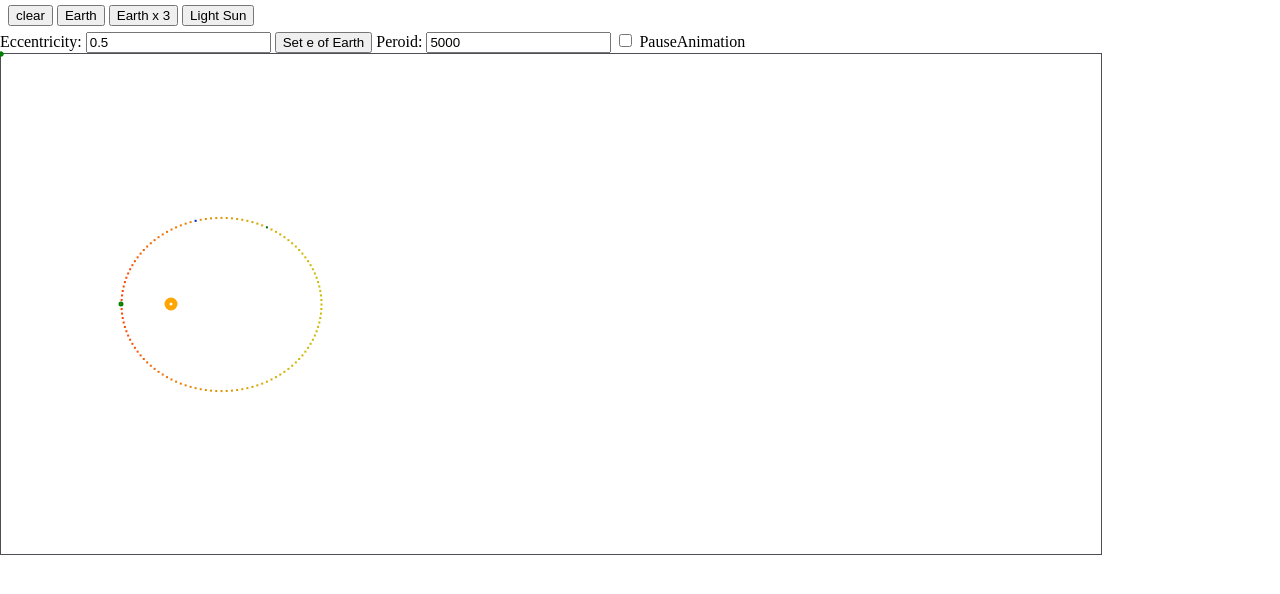
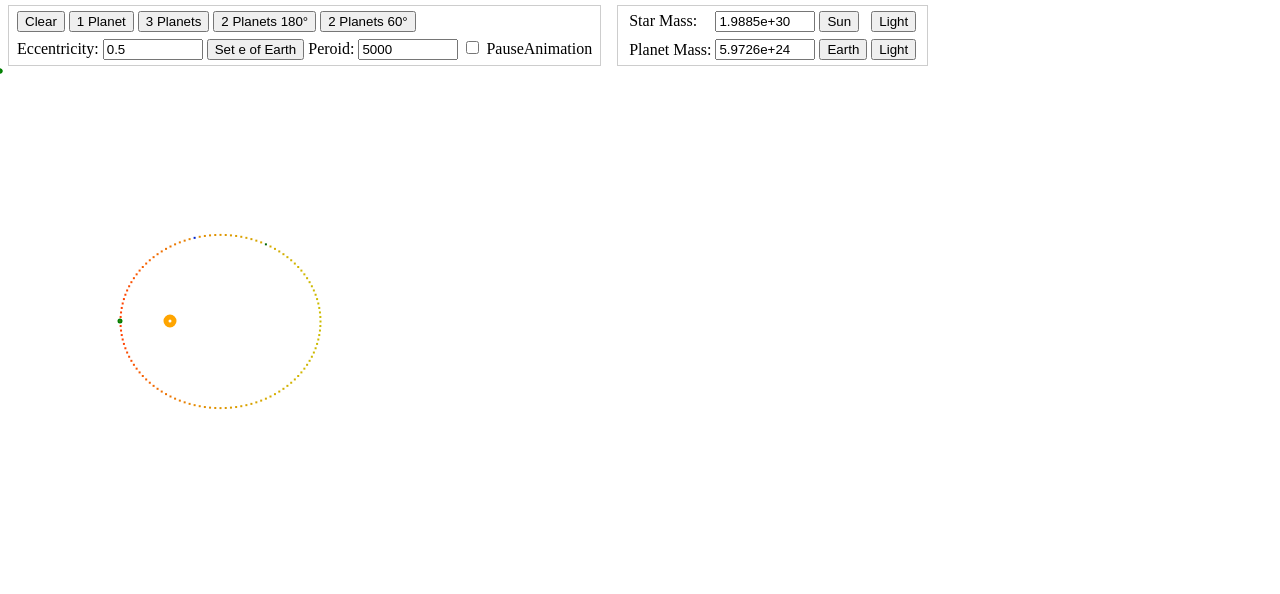
Before and after one commit to GeorgeBobrov/Ellips, a website: page ellips.html in a window 1280 px wide. Drawn offline with Linux system fonts and the light colour scheme.

Commit message:
Simulation of 2 or 3 planets on one orbit. Body mass settings

```diff
--- a/ellips.html
+++ b/ellips.html
@@ -12,22 +12,23 @@ body {
 }
 
 
-.panelMenu {
+header {
 	padding: 0.3rem 0.5rem;
+	display: flex;
 }
 
 
-#canvas_conteiner {
+#panelCanvas {
 	position: relative;
 	width: 1100px;
-	height: 500px;
+	height: calc(100vh - 4rem);
 	margin-bottom: 5px;
+	/* border: 1px solid #3453eb; */
 }
 
 canvas {
-	border: 1px solid #4d4e53;
-	/* color:#4d5353; */
-	/* position: absolute; */
+	/* border: 1px solid #4d4e53; */
+	display: flex;
 }
 
 
@@ -37,8 +38,8 @@ canvas {
 	position: absolute;
 	width: 5px;
 	height: 5px;
-	left: 1px;
-	top: 1px;
+	left: 0px;
+	top: 0px;
 
 	transform: translate(-50%, -50%);
 }
@@ -48,6 +49,27 @@ canvas {
 	display: inline-block;
 }
 
+input[type="number"] {
+	width: 100px
+}
+
+table.panelMasses {
+	border: 1px solid #cdcdcd;
+	margin-left: 1em;
+	padding: 0 0.5rem;
+}
+
+
+.panelMenu {
+	border: 1px solid #cdcdcd;
+	padding: 0.3rem 0.5rem;
+
+}
+
+.panelButtons {
+	margin-bottom: 0.4em;
+}
+
 </style>
 
 	<title>Ellips</title>
@@ -55,15 +77,16 @@ canvas {
 	<meta name="viewport" content="width=device-width, initial-scale=1, user-scalable=no">
 </head>
 <body>
-	<div class="panelMenu" id="panelMenu">
-
-		<button onclick="clearScene()">clear</button>
-		<button onclick="runEarth()">Earth</button>
-		<button onclick="runEarthX3()">Earth x 3</button>
-		<button onclick="lightSun()" id="buttonTestAnim" >Light Sun</button>
-
+	<header>
+		<div class="panelMenu">
+			<div class="panelButtons">
+				<button onclick="clearScene()">Clear</button>
+				<button onclick="runPlanet()">1 Planet</button>
+				<button onclick="runPlanetX3()">3 Planets</button>
+				<button onclick="runPlanetX2_180()">2 Planets 180&deg;</button>
+				<button onclick="runPlanetX2_60()">2 Planets 60&deg;</button>
 			</div>
-
+			<div class="panelSettings">
 				<label for="inputEccentricity">Eccentricity:</label>
 				<input type="number" max="1" step="0.1" value="0.5" id="inputEccentricity">
 				<button onclick="setEccentricityEarth()">Set e of Earth</button>
@@ -72,9 +95,30 @@ canvas {
 				<input type="number" max="100000" step="1000" value="5000" id="inputPeroid">
 
 				<input type = "checkbox" id="cbPause" >
-	<label for="cbPause">PauseAnimation</label>
+				<label for="cbPause" id="labelPause">PauseAnimation</label>
 				<br>
-	<div id="canvas_conteiner" >
+			</div>
+		</div>
+		<table class="panelMasses">
+			<tr class="panelMass">
+				<td><label for="inputStarMass">Star Mass:</label>
+				<td><input type="number" max="1e35" value="1.9885e+30" id="inputStarMass">
+				<td><button onclick="setSunMass()">Sun</button>
+				<td><button onclick="setLightStarMass()">Light</button>
+			</tr>
+
+			<tr class="panelMass">
+				<td><label for="inputPlanetMass">Planet Mass:</label>
+				<td><input type="number" max="1e35" value="5.9726e+24" id="inputPlanetMass">
+				<td><button onclick="setEarthMass()">Earth</button>
+				<td><button onclick="setLightPlanetMass()">Light</button>
+			</tr>
+		</table>
+
+	</header>
+
+
+	<div id="panelCanvas" >
 		<canvas id="scene" width="1100" height="500"></canvas>
 		<div class="planet" id="planet"></div>
 		<div class="planet" id="planet2"></div>
@@ -90,8 +134,23 @@ let planet3 = document.getElementById('planet3')
 let checkboxPause = document.getElementById('cbPause')
 let inputEccentricity = document.getElementById('inputEccentricity');
 let inputPeroid = document.getElementById('inputPeroid');
+let inputStarMass = document.getElementById('inputStarMass');
+let inputPlanetMass = document.getElementById('inputPlanetMass');
+let labelPause = document.getElementById('labelPause');
+let header = document.querySelector('header');
+let panelCanvas = document.getElementById('panelCanvas');
+
 inputEccentricity.onchange = () => lastAction()
 
+
+let newHeight = window.innerHeight - header.clientHeight - 20
+let newWidth = window.innerWidth - 20
+panelCanvas.style.height = newHeight + "px"
+panelCanvas.style.width = newWidth + "px"
+scene.style.height = newHeight + "px"
+scene.style.width = newWidth + "px"
+scene.height = newHeight
+scene.width = newWidth
 
 
 function clearScene() {
@@ -104,71 +163,95 @@ function setEccentricityEarth() {
 	lastAction()
 }
 
-const G = 6.6743E-11
-const Mass_Sun = 1.9885E+30
+function setSunMass() {
+	inputStarMass.value = Mass_Sun
+	lastAction()
+}
+
+function setLightStarMass() {
+	inputStarMass.value = '2e+15'
+	lastAction()
+}
+
+
+function setEarthMass() {
+	inputPlanetMass.value = Mass_Earth
+	lastAction()
+}
+
+function setLightPlanetMass() {
+	inputPlanetMass.value = '5e+14'
+	lastAction()
+}
+
+const G = 6.6743e-11
+const Mass_Sun = 1.9885e+30
 const Perihelion_Earth = 147_098_290_000
 const eccentricity_Earth = 0.01671123
-const Mass_Earth = 5.9726E+24
+const Mass_Earth = 5.9726e+24
 
 const secInDay = 60 * 60 * 24
 
 let simulationSpeedup = 1
 let bodies = []
-let Sun = {}
+let Star = {}
 var lastAction
 
-function runEarth() {
-	if (lastAction != runEarth) clearScene()
-	lastAction = runEarth
+function runPlanet() {
+	if (lastAction != runPlanet) clearScene()
+	lastAction = runPlanet
 
-	const eccentricity = inputEccentricity.value
+	const eccentricity = +inputEccentricity.value
 
 	let screenGravityOrigin = {x: 170, y: 250}
 	cancelAnimationFrame(animationId)
 	bodies = []
 
-	Sun.Mass = Mass_Sun
-	Sun.position = {x: 0, y: 0}
-	bodies.push(Sun)
+	Star.Mass = +inputStarMass.value
+	Star.position = {x: 0, y: 0}
+	bodies.push(Star)
 
-	setupOrbitParameters(planet, Mass_Earth, Perihelion_Earth, eccentricity, Math.PI, screenGravityOrigin, 50)
+	setupOrbitParameters(planet, +inputPlanetMass.value, Perihelion_Earth, eccentricity, Math.PI, screenGravityOrigin, 50)
 	drawEllips(scene, planet)
 	bodies.push(planet)
 
-	simulationSpeedup = planet.Period / (inputPeroid.value / 1000)
+	planet2.style.transform = ''
+	planet3.style.transform = ''
+
+	simulationSpeedup = planet.Period / (+inputPeroid.value / 1000)
 	animationPrevTime_ms = performance.now()
 
 	animationId = requestAnimationFrame(animateFrame)
 }
-runEarth()
+runPlanet()
 
-function runEarthX3() {
-	if (lastAction != runEarthX3) clearScene()
-	lastAction = runEarthX3
+function runPlanetX3() {
+	if (lastAction != runPlanetX3) clearScene()
+	lastAction = runPlanetX3
 
-	const eccentricity = inputEccentricity.value
+	const eccentricity = +inputEccentricity.value
 
 	let screenGravityOrigin = {x: Math.round(scene.width / 2), y: 250}
 	cancelAnimationFrame(animationId)
 	bodies = []
 
-	Sun.Mass = Mass_Sun
-	Sun.position = {x: 0, y: 0}
-	bodies.push(Sun)
+	Star.Mass = +inputStarMass.value
+	Star.position = {x: 0, y: 0}
+	bodies.push(Star)
 
-	setupOrbitParameters(planet, Mass_Earth, Perihelion_Earth, eccentricity, Math.PI, screenGravityOrigin, 50)
+	setupOrbitParameters(planet, +inputPlanetMass.value, Perihelion_Earth, eccentricity, Math.PI, screenGravityOrigin, 50)
 	drawEllips(scene, planet)
 	bodies.push(planet)
 
-	setupOrbitParameters(planet2, Mass_Earth, Perihelion_Earth, eccentricity, Math.PI * 1 / 3, screenGravityOrigin, 50)
+	setupOrbitParameters(planet2, +inputPlanetMass.value, Perihelion_Earth, eccentricity, Math.PI * 1 / 3, screenGravityOrigin, 50)
 	drawEllips(scene, planet2)
 	bodies.push(planet2)
 
-	setupOrbitParameters(planet3, Mass_Earth, Perihelion_Earth, eccentricity, Math.PI * 5 / 3, screenGravityOrigin, 50)
+	setupOrbitParameters(planet3, +inputPlanetMass.value, Perihelion_Earth, eccentricity, Math.PI * 5 / 3, screenGravityOrigin, 50)
 	drawEllips(scene, planet3)
 	bodies.push(planet3)
 
-	simulationSpeedup = planet.Period / (inputPeroid.value / 1000)
+	simulationSpeedup = planet.Period / (+inputPeroid.value / 1000)
 	animationPrevTime_ms = performance.now()
 
 	animationId = requestAnimationFrame(animateFrame)
@@ -188,7 +271,7 @@ function setupOrbitParameters(body, Mass, Perihelion, eccentricity, ArgumentOfPe
 	body.gravityOrigin = gravityOrigin
 	body.omega = ArgumentOfPeriapsis // angle from perihelion point to current position
 
-	body.Period = 2 * Math.PI * Math.sqrt((body.a)**3 / (G * Sun.Mass))
+	body.Period = 2 * Math.PI * Math.sqrt((body.a)**3 / (G * Star.Mass))
 
 	let a = body.a / body.sizeKoef
 	let b = body.b / body.sizeKoef
@@ -326,7 +409,7 @@ function calcEllipsPoint(a, b, alpha) {
 }
 
 function calcOrbitalSpeed(r, a) {
-	return Math.sqrt((G * Sun.Mass)*(2/r - 1/a))
+	return Math.sqrt((G * Star.Mass)*(2/r - 1/a))
 }
 
 
@@ -339,28 +422,48 @@ function animateFrame(time_ms) {
 	let timePast_ms = (time_ms - animationPrevTime_ms)
 	if (timePast_ms < 0) timePast_ms = 0
 
-	for (let body of bodies) {
-		if (body != Sun) {
 	let timeSimulated_ms = 0
 	while (timePast_ms > timeSimulated_ms) {
 		let timeLeft_ms = timePast_ms - timeSimulated_ms
 
-				let maxScreenSpeed_px_ms = Math.max(Math.abs(body.screenSpeedX), Math.abs(body.screenSpeedY), 1000) / 1000
+		let maxScreenSpeed_px_s = 0
+
+		for (let body of bodies)
+			if (body != Star) {
+				maxScreenSpeed_px_s = Math.max(Math.abs(body.screenSpeedX), Math.abs(body.screenSpeedY), maxScreenSpeed_px_s)
+			}
+
+		labelPause.style.color = (maxScreenSpeed_px_s > 1000) ? 'red' : 'unset'
+		if (maxScreenSpeed_px_s > 1000) {
+			maxScreenSpeed_px_s = 1000
+		}
+
+		let maxScreenSpeed_px_ms = maxScreenSpeed_px_s / 1000
 		let optimalInterval_ms = (maxScreenSpeed_px_ms > 0) ? (simulationAccuracy / maxScreenSpeed_px_ms) : simulationAccuracy
 
 		let timeToSimulate_ms = (timeLeft_ms > optimalInterval_ms) ? optimalInterval_ms : timeLeft_ms
-				simulateNewPosition(timeToSimulate_ms / 1000, body)
+		let timeToSimulate_s = timeToSimulate_ms / 1000
+
+		for (let body of bodies)
+			if (body != Star) {
+				simulateNewPosition(timeToSimulate_s, body)
+			}
+
+		for (let body of bodies)
+			if (body != Star) {
+				body.position.x += body.screenSpeedX * timeToSimulate_s
+				body.position.y += body.screenSpeedY * timeToSimulate_s
+			}
+
 		timeSimulated_ms += timeToSimulate_ms
 	}
-			// console.log(`screenSpeedX=${body.screenSpeedX?.toFixed(2)}, screenSpeedY=${body.screenSpeedY?.toFixed(2)}`)
 
-			// let colculationTime = performance.now() - time_ms
-			// if (colculationTime > 30)
-			// 	console.log('timeDiff=', (colculationTime).toFixed(4))
 
+	for (let body of bodies)
+		if (body != Star) {
 			body.style.transform = `translate(calc(-50% + ${body.gravityOrigin.x + body.position.x}px), calc(-50% + ${body.gravityOrigin.y + body.position.y}px))`
 		}
-	}
+
 
 	animationPrevTime_ms = time_ms
 	animationId = requestAnimationFrame(animateFrame)
@@ -389,9 +492,6 @@ function animateFrame(time_ms) {
 
 		body.screenSpeedX = (body.speedX / body.sizeKoef) * simulationSpeedup
 		body.screenSpeedY = (body.speedY / body.sizeKoef) * simulationSpeedup
-
-		body.position.x += body.screenSpeedX * timePast_s
-		body.position.y += body.screenSpeedY * timePast_s
 	}
 
 }
@@ -423,42 +523,69 @@ function clamp(number, min, max) {
 	return Math.max(min, Math.min(number, max))
 }
 
-function lightSun() {
-	if (lastAction != lightSun) clearScene()
-	lastAction = lightSun
 
-	const eccentricity = inputEccentricity.value
 
-	const Mass_Sun = 1.9885E+15
-	const Mass_Earth = 5.9726E+14
+function runPlanetX2_180() {
+	if (lastAction != runPlanetX2_180) clearScene()
+	lastAction = runPlanetX2_180
+
+	const eccentricity = +inputEccentricity.value
 
 
 	let screenGravityOrigin = {x: Math.round(scene.width / 2), y: 250}
 	cancelAnimationFrame(animationId)
 	bodies = []
 
-	Sun.Mass = Mass_Sun
-	Sun.position = {x: 0, y: 0}
-	bodies.push(Sun)
+	Star.Mass = +inputStarMass.value
+	Star.position = {x: 0, y: 0}
+	bodies.push(Star)
 
-	setupOrbitParameters(planet, Mass_Earth, Perihelion_Earth, eccentricity, Math.PI, screenGravityOrigin, 50)
+	setupOrbitParameters(planet, +inputPlanetMass.value, Perihelion_Earth, eccentricity, Math.PI, screenGravityOrigin, 50)
 	drawEllips(scene, planet)
 	bodies.push(planet)
 
-	setupOrbitParameters(planet2, Mass_Earth, Perihelion_Earth, eccentricity, Math.PI * 1 / 3, screenGravityOrigin, 50)
+	setupOrbitParameters(planet2, +inputPlanetMass.value, Perihelion_Earth, eccentricity, 0, screenGravityOrigin, 50)
 	drawEllips(scene, planet2)
 	bodies.push(planet2)
 
-	setupOrbitParameters(planet3, Mass_Earth, Perihelion_Earth, eccentricity, Math.PI * 5 / 3, screenGravityOrigin, 50)
-	drawEllips(scene, planet3)
-	bodies.push(planet3)
+	planet3.style.transform = ''
 
-	simulationSpeedup = planet.Period / (inputPeroid.value / 1000)
+	simulationSpeedup = planet.Period / (+inputPeroid.value / 1000)
 	animationPrevTime_ms = performance.now()
 
 	animationId = requestAnimationFrame(animateFrame)
 }
 
+function runPlanetX2_60() {
+	if (lastAction != runPlanetX2_60) clearScene()
+	lastAction = runPlanetX2_60
+
+	const eccentricity = +inputEccentricity.value
+
+
+	let screenGravityOrigin = {x: Math.round(scene.width / 2), y: 250}
+	cancelAnimationFrame(animationId)
+	bodies = []
+
+	Star.Mass = +inputStarMass.value
+	Star.position = {x: 0, y: 0}
+	bodies.push(Star)
+
+	setupOrbitParameters(planet, +inputPlanetMass.value, Perihelion_Earth, eccentricity, 0, screenGravityOrigin, 50)
+	drawEllips(scene, planet)
+	bodies.push(planet)
+
+	setupOrbitParameters(planet2, +inputPlanetMass.value, Perihelion_Earth, eccentricity, Math.PI * 1 / 3, screenGravityOrigin, 50)
+	drawEllips(scene, planet2)
+	bodies.push(planet2)
+
+	planet3.style.transform = ''
+
+	simulationSpeedup = planet.Period / (+inputPeroid.value / 1000)
+	animationPrevTime_ms = performance.now()
+
+	animationId = requestAnimationFrame(animateFrame)
+}
 
 
 </script>
```
Lines whose indentation alone changed are shown as unchanged.
